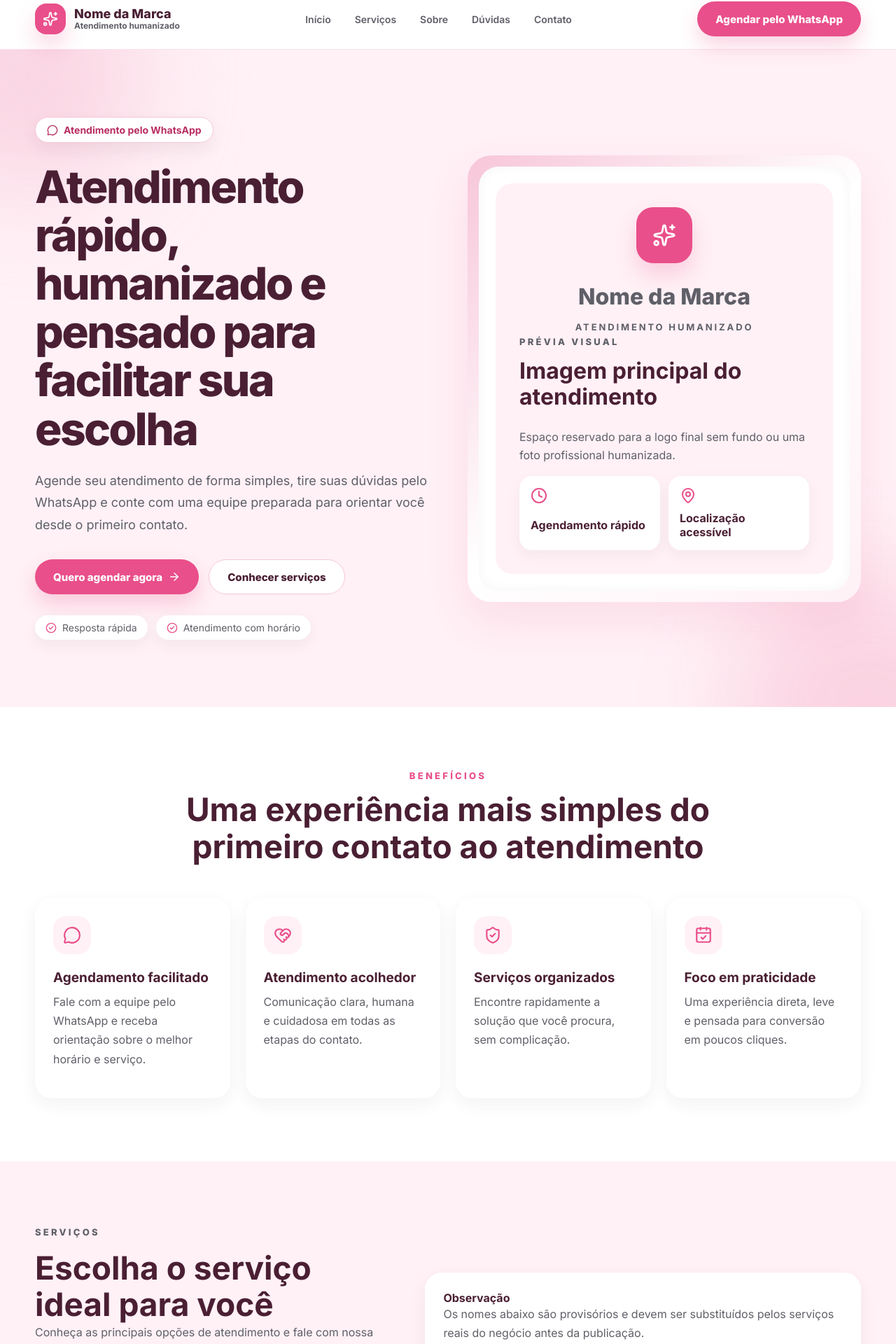
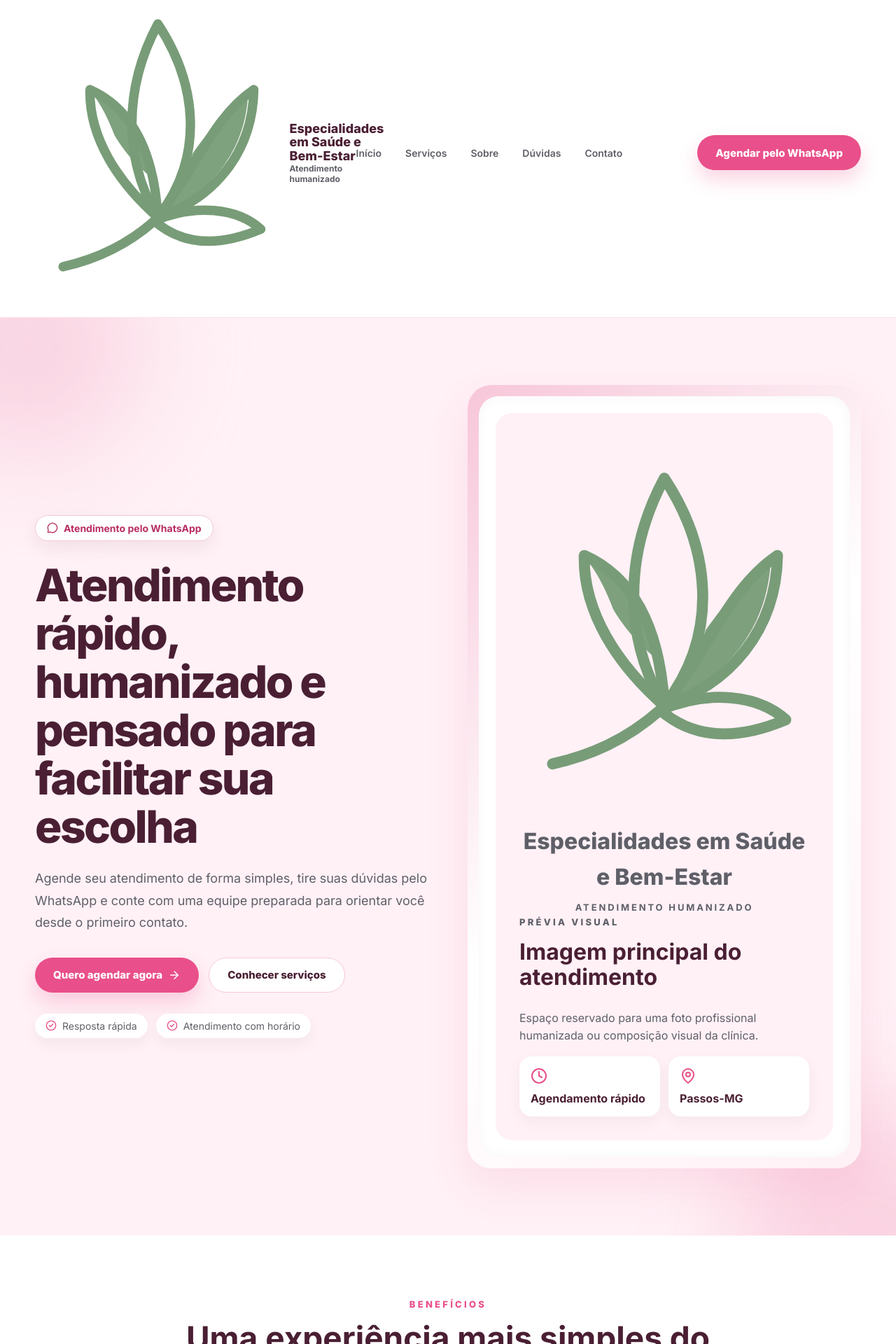
Before and after one commit to slduarte90/clinica, a React (Vite) app: page / in a window 1280 px wide. Shown: the part 16-1936 px from the top of the page at 70% size. Built offline with nearby package versions, Linux system fonts and the light colour scheme.

Commit message:
Atualizar marca, logo, WhatsApp, endereço e horários

```diff
--- a/src/main.jsx
+++ b/src/main.jsx
@@ -1,10 +1,15 @@
 import React from 'react';
 import { createRoot } from 'react-dom/client';
-import { ArrowRight, CalendarCheck, HeartHandshake, MessageCircle, ShieldCheck, Sparkles, MapPin, Clock, CheckCircle2 } from 'lucide-react';
+import { ArrowRight, CalendarCheck, HeartHandshake, MessageCircle, ShieldCheck, MapPin, Clock, CheckCircle2 } from 'lucide-react';
 import { motion } from 'framer-motion';
 import './styles.css';
 
-const BRAND_NAME = 'Nome da Marca';
+const BRAND_NAME = 'Especialidades em Saúde e Bem-Estar';
+const WHATSAPP_NUMBER = '553535228035';
+const WHATSAPP_DISPLAY = '(35) 3522-8035';
+const WHATSAPP_URL = `https://wa.me/${WHATSAPP_NUMBER}`;
+const ADDRESS = 'Rua Elvira Silveira Coimbra, 430 - Centro - Passos-MG - 37.900-042';
+const HOURS = 'Segunda a quinta-feira das 08:00 às 18:00. Sextas-feiras das 08:00 às 17:00.';
 
 const services = [
   'Avaliação inicial',
@@ -47,16 +52,25 @@ const faqs = [
   'Quais formas de pagamento são aceitas?',
 ];
 
-function Button({ children, variant = 'primary', className = '' }) {
-  return <button className={`btn btn-${variant} ${className}`}>{children}</button>;
+function Button({ children, variant = 'primary', href = WHATSAPP_URL, className = '' }) {
+  const isExternal = href.startsWith('http');
+
+  return (
+    <a
+      className={`btn btn-${variant} ${className}`}
+      href={href}
+      target={isExternal ? '_blank' : undefined}
+      rel={isExternal ? 'noreferrer' : undefined}
+    >
+      {children}
+    </a>
+  );
 }
 
-function BrandLogo({ compact = false, light = false }) {
+function BrandLogo({ compact = false }) {
   return (
     <div className={compact ? 'brand brand-compact' : 'brand'}>
-      <div className={compact ? 'brand-icon brand-icon-compact' : 'brand-icon'}>
-        <Sparkles size={compact ? 22 : 34} />
-      </div>
+      <img className={compact ? 'brand-logo brand-logo-compact' : 'brand-logo'} src="/logo.svg" alt={`Logomarca ${BRAND_NAME}`} />
       <div>
         <p className={compact ? 'brand-name brand-name-compact' : 'brand-name'}>{BRAND_NAME}</p>
         <p className={compact ? 'brand-subtitle brand-subtitle-compact' : 'brand-subtitle'}>
@@ -93,7 +107,7 @@ function App() {
 
           <div className="container hero-grid">
             <motion.div initial={{ opacity: 0, y: 24 }} animate={{ opacity: 1, y: 0 }} transition={{ duration: 0.6 }}>
-              <div className="eyebrow"><MessageCircle size={16} /> Atendimento pelo WhatsApp</div>
+              <a className="eyebrow" href={WHATSAPP_URL} target="_blank" rel="noreferrer"><MessageCircle size={16} /> Atendimento pelo WhatsApp</a>
 
               <h1>Atendimento rápido, humanizado e pensado para facilitar sua escolha</h1>
 
@@ -103,7 +117,7 @@ function App() {
 
               <div className="hero-actions">
                 <Button>Quero agendar agora <ArrowRight size={18} /></Button>
-                <Button variant="outline">Conhecer serviços</Button>
+                <Button variant="outline" href="#servicos">Conhecer serviços</Button>
               </div>
 
               <div className="trust-list">
@@ -120,11 +134,11 @@ function App() {
                     <p className="section-kicker">Prévia visual</p>
                     <h2>Imagem principal do atendimento</h2>
                     <p>
-                      Espaço reservado para a logo final sem fundo ou uma foto profissional humanizada.
+                      Espaço reservado para uma foto profissional humanizada ou composição visual da clínica.
                     </p>
                     <div className="mini-card-grid">
                       <div className="mini-card"><Clock /> <strong>Agendamento rápido</strong></div>
-                      <div className="mini-card"><MapPin /> <strong>Localização acessível</strong></div>
+                      <div className="mini-card"><MapPin /> <strong>Passos-MG</strong></div>
                     </div>
                   </div>
                 </div>
@@ -167,7 +181,7 @@ function App() {
               </div>
               <div className="note-card">
                 <strong>Observação</strong>
-                <p>Os nomes abaixo são provisórios e devem ser substituídos pelos serviços reais do negócio antes da publicação.</p>
+                <p>Os nomes abaixo são provisórios e devem ser substituídos pelos serviços reais da clínica antes da publicação.</p>
               </div>
             </div>
 
@@ -177,7 +191,7 @@ function App() {
                   <div className="service-number">{String(index + 1).padStart(2, '0')}</div>
                   <h3>{service}</h3>
                   <p>Descrição curta do serviço, com foco em clareza, benefício e chamada para agendamento.</p>
-                  <button>Quero saber mais <ArrowRight size={16} /></button>
+                  <a href={WHATSAPP_URL} target="_blank" rel="noreferrer">Quero saber mais <ArrowRight size={16} /></a>
                 </article>
               ))}
             </div>
@@ -244,21 +258,21 @@ function App() {
       <footer className="site-footer">
         <div className="container footer-grid">
           <div>
-            <BrandLogo compact light />
+            <BrandLogo compact />
             <p>Site focado em agendamento, campanhas e captação de contatos qualificados.</p>
           </div>
           <div>
             <strong>Links</strong>
-            <span>Serviços</span>
-            <span>Sobre</span>
-            <span>Contato</span>
+            <a href="#servicos">Serviços</a>
+            <a href="#sobre">Sobre</a>
+            <a href="#contato">Contato</a>
             <span>Política de Privacidade</span>
           </div>
           <div>
             <strong>Contato</strong>
-            <span>WhatsApp: inserir número</span>
-            <span>Endereço: inserir localização</span>
-            <span>Horário: inserir horário</span>
+            <a href={WHATSAPP_URL} target="_blank" rel="noreferrer">WhatsApp: {WHATSAPP_DISPLAY}</a>
+            <span>{ADDRESS}</span>
+            <span>{HOURS}</span>
           </div>
         </div>
       </footer>
```
